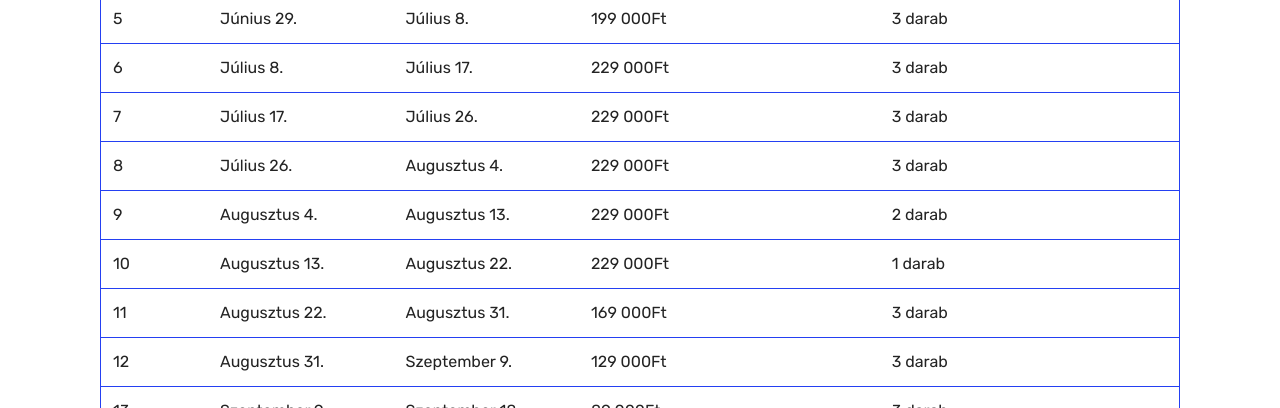
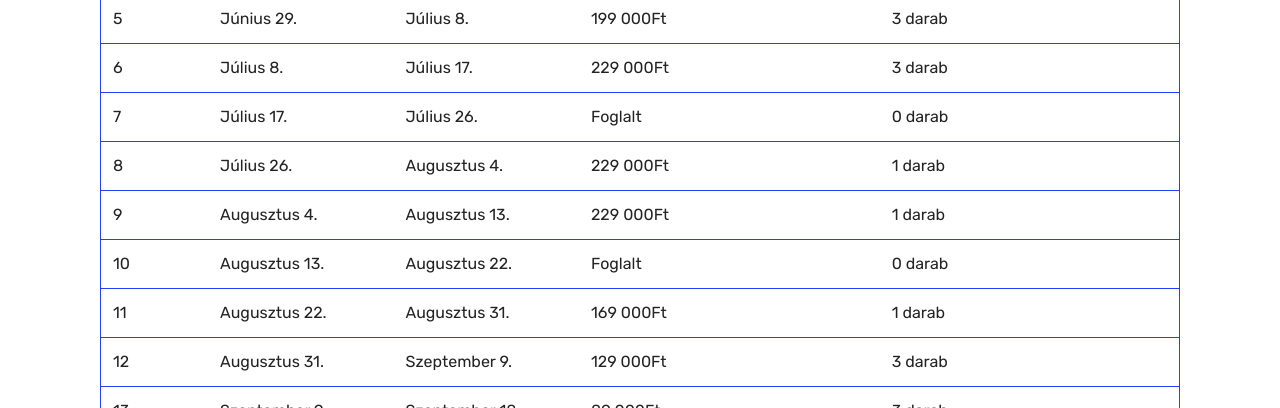
Before and after one commit to marklaszlo9/korinos_new, a Jekyll site: the page built from arak.html, in a window 1280 px wide and 900 px high. Shown: the part 423-831 px from the top of the window. Built offline with Jekyll 4.4.1, drawn with Linux system fonts in a browser that asks for light colours.

Commit message:
Update arak.html

```diff
--- a/arak.html
+++ b/arak.html
@@ -64,11 +64,11 @@ title:  "Korinos.hu - Árak"
               <td class="body-item mbr-fonts-style display-7">4</td><td class="body-item mbr-fonts-style display-7">Június 20.</td><td class="body-item mbr-fonts-style display-7">Június 29.</td><td class="body-item mbr-fonts-style display-7">169 000Ft</td><td class="body-item mbr-fonts-style display-7">3 darab</td></tr><tr>
               <td class="body-item mbr-fonts-style display-7">5</td><td class="body-item mbr-fonts-style display-7">Június 29.</td><td class="body-item mbr-fonts-style display-7">Július 8.</td><td class="body-item mbr-fonts-style display-7">199 000Ft</td><td class="body-item mbr-fonts-style display-7">3 darab</td></tr><tr>
               <td class="body-item mbr-fonts-style display-7">6</td><td class="body-item mbr-fonts-style display-7">Július 8.</td><td class="body-item mbr-fonts-style display-7">Július 17.</td><td class="body-item mbr-fonts-style display-7">229 000Ft</td><td class="body-item mbr-fonts-style display-7">3 darab</td></tr><tr>
-              <td class="body-item mbr-fonts-style display-7">7</td><td class="body-item mbr-fonts-style display-7">Július 17.</td><td class="body-item mbr-fonts-style display-7">Július 26.</td><td class="body-item mbr-fonts-style display-7">229 000Ft</td><td class="body-item mbr-fonts-style display-7">3 darab</td></tr><tr>
-              <td class="body-item mbr-fonts-style display-7">8</td><td class="body-item mbr-fonts-style display-7">Július 26.</td><td class="body-item mbr-fonts-style display-7">Augusztus 4.</td><td class="body-item mbr-fonts-style display-7">229 000Ft</td><td class="body-item mbr-fonts-style display-7">3 darab</td></tr><tr>
-              <td class="body-item mbr-fonts-style display-7">9</td><td class="body-item mbr-fonts-style display-7">Augusztus 4.</td><td class="body-item mbr-fonts-style display-7">Augusztus 13.</td><td class="body-item mbr-fonts-style display-7">229 000Ft</td><td class="body-item mbr-fonts-style display-7">2 darab</td></tr><tr>
-              <td class="body-item mbr-fonts-style display-7">10</td><td class="body-item mbr-fonts-style display-7">Augusztus 13.</td><td class="body-item mbr-fonts-style display-7">Augusztus 22.</td><td class="body-item mbr-fonts-style display-7">229 000Ft</td><td class="body-item mbr-fonts-style display-7">1 darab</td></tr><tr>
-              <td class="body-item mbr-fonts-style display-7">11</td><td class="body-item mbr-fonts-style display-7">Augusztus 22.</td><td class="body-item mbr-fonts-style display-7">Augusztus 31.</td><td class="body-item mbr-fonts-style display-7">169 000Ft</td><td class="body-item mbr-fonts-style display-7">3 darab</td></tr><tr>
+              <td class="body-item mbr-fonts-style display-7">7</td><td class="body-item mbr-fonts-style display-7">Július 17.</td><td class="body-item mbr-fonts-style display-7">Július 26.</td><td class="body-item mbr-fonts-style display-7">Foglalt</td><td class="body-item mbr-fonts-style display-7">0 darab</td></tr><tr>
+              <td class="body-item mbr-fonts-style display-7">8</td><td class="body-item mbr-fonts-style display-7">Július 26.</td><td class="body-item mbr-fonts-style display-7">Augusztus 4.</td><td class="body-item mbr-fonts-style display-7">229 000Ft</td><td class="body-item mbr-fonts-style display-7">1 darab</td></tr><tr>
+              <td class="body-item mbr-fonts-style display-7">9</td><td class="body-item mbr-fonts-style display-7">Augusztus 4.</td><td class="body-item mbr-fonts-style display-7">Augusztus 13.</td><td class="body-item mbr-fonts-style display-7">229 000Ft</td><td class="body-item mbr-fonts-style display-7">1 darab</td></tr><tr>
+              <td class="body-item mbr-fonts-style display-7">10</td><td class="body-item mbr-fonts-style display-7">Augusztus 13.</td><td class="body-item mbr-fonts-style display-7">Augusztus 22.</td><td class="body-item mbr-fonts-style display-7">Foglalt</td><td class="body-item mbr-fonts-style display-7">0 darab</td></tr><tr>
+              <td class="body-item mbr-fonts-style display-7">11</td><td class="body-item mbr-fonts-style display-7">Augusztus 22.</td><td class="body-item mbr-fonts-style display-7">Augusztus 31.</td><td class="body-item mbr-fonts-style display-7">169 000Ft</td><td class="body-item mbr-fonts-style display-7">1 darab</td></tr><tr>
               <td class="body-item mbr-fonts-style display-7">12</td><td class="body-item mbr-fonts-style display-7">Augusztus 31.</td><td class="body-item mbr-fonts-style display-7">Szeptember 9.</td><td class="body-item mbr-fonts-style display-7">129 000Ft</td><td class="body-item mbr-fonts-style display-7">3 darab</td></tr><tr>
               <td class="body-item mbr-fonts-style display-7">13</td><td class="body-item mbr-fonts-style display-7">Szeptember 9.</td><td class="body-item mbr-fonts-style display-7">Szeptember 18.</td><td class="body-item mbr-fonts-style display-7">89 000Ft</td><td class="body-item mbr-fonts-style display-7">3 darab</td></tr><tr>
               <td class="body-item mbr-fonts-style display-7">14</td><td class="body-item mbr-fonts-style display-7">Szeptember 18.</td><td class="body-item mbr-fonts-style display-7">Szeptember 27.</td><td class="body-item mbr-fonts-style display-7">69 000Ft</td><td class="body-item mbr-fonts-style display-7">3 darab</td></tr><tr>
```
